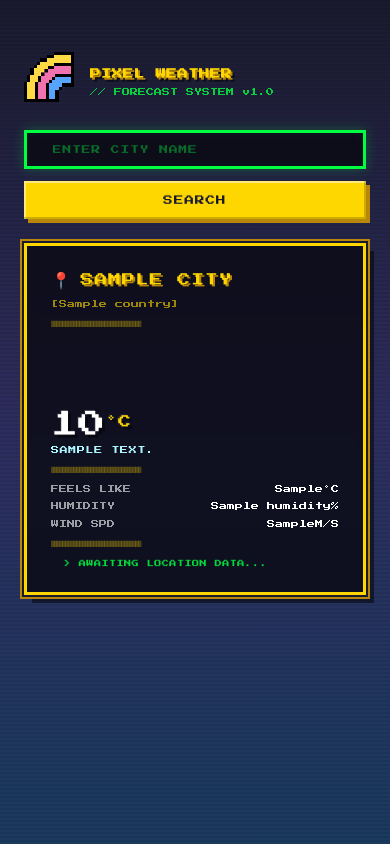
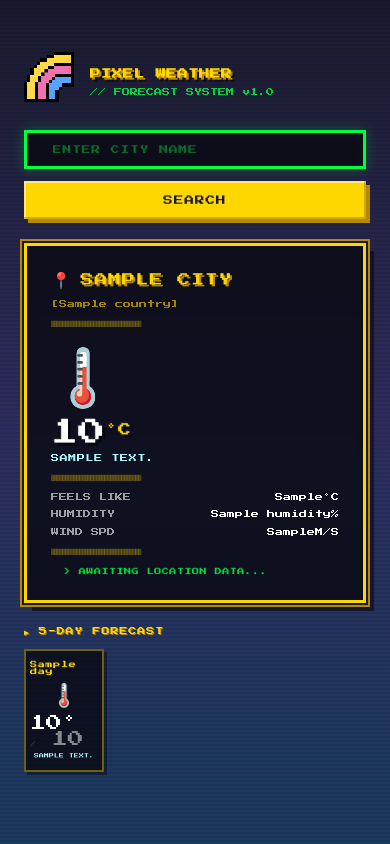
Before and after one commit to eepyllama/pixel-weather, a Flask app: template templates/index.html in a window 390 px wide. Run offline with Flask 3, Linux system fonts and the light colour scheme; the template is opened without the code that fills it: most values are stand-ins (such as "Sample title", 1, 10 or a date in 2020).

Commit message:
Add 5-day forecast with daily summaries

```diff
--- a/static/css/style.css
+++ b/static/css/style.css
@@ -377,30 +377,16 @@ body {
 
 /* Hide the raw icon code — JS replaces it with an emoji */
 .pixel-weather-icon {
-    font-size: 0;          /* hides the "01d" text */
-    width: 56px;
-    height: 56px;
+    font-size: 3.5rem;        /* was 0 — that was the bug hiding emoji */
+    width: 64px;
+    height: 64px;
     display: flex;
     align-items: center;
     justify-content: center;
+    image-rendering: pixelated;
+    line-height: 1;
 }
 
-/* JS will set this class to show the right emoji at full size */
-.pixel-weather-icon::before {
-    font-size: 3rem;
-    image-rendering: pixelated;
-}
-
-/* Condition-specific icon classes — set by JS */
-.icon-clear-day::before    { content: '☀️'; }
-.icon-clear-night::before  { content: '🌙'; }
-.icon-cloudy::before       { content: '⛅'; }
-.icon-overcast::before     { content: '☁️'; }
-.icon-drizzle::before      { content: '🌦️'; }
-.icon-rainy::before        { content: '🌧️'; }
-.icon-stormy::before       { content: '⛈️'; }
-.icon-snow::before         { content: '❄️'; }
-.icon-mist::before         { content: '🌫️'; }
 
 .temperature {
     font-size: 2.2rem;
@@ -500,3 +486,103 @@ body[data-mood="snow"] .weather-desc { color: #2a4a8a; }
     .stat-dots { display: none; } /* too cramped on tiny screens */
     .stat-row { justify-content: space-between; }
 }
+
+/* ── LAYER 11: 5-DAY FORECAST ───────────────────────────── */
+
+.forecast-section {
+    width: 100%;
+    animation: card-in 0.4s steps(4) forwards;
+    /* Slight delay so it appears after the main card */
+    animation-delay: 0.15s;
+    opacity: 0;
+    /* forwards keeps the final state after animation ends */
+}
+
+.forecast-header {
+    font-size: 0.5rem;
+    color: var(--gold);
+    letter-spacing: 0.12em;
+    margin-bottom: 0.75rem;
+    text-shadow: 1px 1px 0 var(--gold-dark);
+}
+
+.forecast-grid {
+    display: grid;
+    /* 5 equal columns — one per day */
+    grid-template-columns: repeat(5, 1fr);
+    gap: 6px;
+}
+
+.forecast-card {
+    background: var(--card-bg);
+    border: 2px solid rgba(255, 215, 0, 0.4);
+    padding: 10px 4px;
+    display: flex;
+    flex-direction: column;
+    align-items: center;
+    gap: 6px;
+    box-shadow: 3px 3px 0 rgba(0,0,0,0.4);
+    transition: border-color 0.1s, transform 0.1s;
+    cursor: default;
+}
+
+.forecast-card:hover {
+    border-color: var(--gold);
+    transform: translateY(-3px);
+    box-shadow: 3px 6px 0 rgba(0,0,0,0.4);
+}
+
+.forecast-day {
+    font-size: 0.45rem;
+    color: var(--gold);
+    letter-spacing: 0.08em;
+}
+
+.forecast-icon {
+    font-size: 1.4rem;
+    image-rendering: pixelated;
+    height: 28px;
+    display: flex;
+    align-items: center;
+}
+
+.forecast-temps {
+    display: flex;
+    align-items: baseline;
+    gap: 2px;
+    font-size: 0.38rem;
+}
+
+.temp-high {
+    color: var(--white);
+}
+
+.temp-divider {
+    color: rgba(255,255,255,0.3);
+    font-size: 0.35rem;
+}
+
+.temp-low {
+    color: rgba(255,255,255,0.5);
+}
+
+.forecast-desc {
+    font-size: 0.3rem;
+    color: var(--ice-blue);
+    text-align: center;
+    line-height: 1.4;
+    letter-spacing: 0.04em;
+}
+
+/* On small screens — scroll horizontally rather than squish */
+@media (max-width: 420px) {
+    .forecast-grid {
+        grid-template-columns: repeat(5, 80px);
+        overflow-x: auto;
+        padding-bottom: 8px;
+    }
+
+    .forecast-section {
+        overflow-x: auto;
+    }
+}
--- a/static/js/main.js
+++ b/static/js/main.js
@@ -1,11 +1,5 @@
-// Phase 3: Dynamic behaviour will live here
 // ============================================================
-// PIXEL WEATHER — MOOD ENGINE
-// Reads the weather icon code, applies the correct:
-//   - background scene class
-//   - body data-mood attribute
-//   - pixel icon class
-//   - flavour message
+// PIXEL WEATHER — MOOD ENGINE (fixed)
 // ============================================================
 
 const ICON_TO_MOOD = {
@@ -20,78 +14,58 @@ const ICON_TO_MOOD = {
     '50d': 'mist',    '50n': 'night',
 };
 
-const ICON_TO_CLASS = {
-    '01d': 'icon-clear-day',
-    '01n': 'icon-clear-night',
-    '02d': 'icon-cloudy',    '02n': 'icon-cloudy',
-    '03d': 'icon-overcast',  '03n': 'icon-overcast',
-    '04d': 'icon-overcast',  '04n': 'icon-overcast',
-    '09d': 'icon-drizzle',   '09n': 'icon-drizzle',
-    '10d': 'icon-rainy',     '10n': 'icon-rainy',
-    '11d': 'icon-stormy',    '11n': 'icon-stormy',
-    '13d': 'icon-snow',      '13n': 'icon-snow',
-    '50d': 'icon-mist',      '50n': 'icon-mist',
+const ICON_TO_EMOJI = {
+    '01d': '☀️',  '01n': '🌙',
+    '02d': '⛅',  '02n': '☁️',
+    '03d': '☁️',  '03n': '☁️',
+    '04d': '☁️',  '04n': '☁️',
+    '09d': '🌦️', '09n': '🌧️',
+    '10d': '🌧️', '10n': '🌧️',
+    '11d': '⛈️', '11n': '⛈️',
+    '13d': '❄️',  '13n': '❄️',
+    '50d': '🌫️', '50n': '🌫️',
 };
 
 const MOOD_MESSAGES = {
-    sunny:  '> CLEAR SKIES. PERFECT VISIBILITY. ADVENTURE AWAITS.',
-    cloudy: '> OVERCAST. KEEP YOUR COMPASS CLOSE.',
-    rainy:  '> RAINFALL DETECTED. SEEK SHELTER OR SAIL THROUGH.',
-    stormy: '> STORM WARNING. ALL HANDS ON DECK.',
-    snow:   '> SNOWFALL ACTIVE. TREAD CAREFULLY, TRAVELLER.',
-    night:  '> NIGHT MODE. STARS ARE YOUR NAVIGATION.',
-    mist:   '> LOW VISIBILITY. PROCEED WITH CAUTION.',
-    default:'> AWAITING LOCATION DATA...',
+    sunny:   '> CLEAR SKIES. PERFECT VISIBILITY.',
+    cloudy:  '> OVERCAST. KEEP YOUR COMPASS CLOSE.',
+    rainy:   '> RAINFALL DETECTED. SEEK SHELTER.',
+    stormy:  '> STORM WARNING. ALL HANDS ON DECK.',
+    snow:    '> SNOWFALL ACTIVE. TREAD CAREFULLY.',
+    night:   '> NIGHT MODE. STARS ARE YOUR GUIDE.',
+    mist:    '> LOW VISIBILITY. PROCEED WITH CAUTION.',
+    default: '> AWAITING LOCATION DATA...',
 };
 
-// All possible mood class names — we remove all before adding one
-const ALL_MOODS = ['mood-sunny','mood-cloudy','mood-rainy',
-                   'mood-stormy','mood-snow','mood-night',
-                   'mood-mist','mood-default'];
+const ALL_MOOD_CLASSES = [
+    'mood-sunny','mood-cloudy','mood-rainy',
+    'mood-stormy','mood-snow','mood-night',
+    'mood-mist','mood-default'
+];
 
-function applyMood() {
-    const iconCode  = document.body.dataset.weather;
-    const bgScene   = document.getElementById('bgScene');
-    const iconBox   = document.getElementById('pixelIcon');
-    const msgText   = document.getElementById('messageText');
+// Typewriter — cancels any previous run via a closure flag
+// Each call creates a new 'active' flag; old intervals
+// check the flag and stop themselves automatically
+function typewriter(el, text, speed) {
+    // Clear immediately so old text never shows doubled
+    el.textContent = '';
 
-    // Determine mood — fallback to 'default' if icon not recognised
-    const mood = ICON_TO_MOOD[iconCode] || 'default';
+    let i = 0;
 
-    // 1. Update body data-mood (used by CSS snow overrides)
-    document.body.dataset.mood = mood;
+    // Using a named function instead of anonymous arrow
+    // so we can cancel cleanly
+    let cancelled = false;
 
-    // 2. Switch background scene class
-    if (bgScene) {
-        ALL_MOODS.forEach(cls => bgScene.classList.remove(cls));
-        bgScene.classList.add(`mood-${mood}`);
+    // Cancel any previous typewriter on this element
+    // by storing a cancel function on the element itself
+    if (el._cancelTypewriter) {
+        el._cancelTypewriter();
     }
 
-    // 3. Apply pixel icon class
-    if (iconBox) {
-        // Remove all existing icon classes
-        iconBox.className = 'pixel-weather-icon';
-        const iconClass = ICON_TO_CLASS[iconCode];
-        if (iconClass) {
-            iconBox.classList.add(iconClass);
-        }
-    }
-
-    // 4. Set the flavour message with typewriter effect
-    if (msgText) {
-        const message = MOOD_MESSAGES[mood] || MOOD_MESSAGES.default;
-        typewriter(msgText, message, 40);
-    }
-}
-
-// Typewriter effect — prints text one character at a time.
-// 'el' is the DOM element, 'text' is the full string,
-// 'speed' is milliseconds per character.
-function typewriter(el, text, speed) {
-    el.textContent = '';
-    let i = 0;
+    el._cancelTypewriter = () => { cancelled = true; };
 
     function tick() {
+        if (cancelled) return;
         if (i < text.length) {
             el.textContent += text[i];
             i++;
@@ -102,5 +76,52 @@ function typewriter(el, text, speed) {
     tick();
 }
 
-// Run everything once the page DOM is ready
-document.addEventListener('DOMContentLoaded', applyMood);
+function applyMood() {
+    const iconCode = document.body.dataset.weather;
+    const bgScene  = document.getElementById('bgScene');
+    const msgText  = document.getElementById('messageText');
+
+    const mood = ICON_TO_MOOD[iconCode] || 'default';
+
+    // 1. Update body data-mood
+    document.body.dataset.mood = mood;
+
+    // 2. Switch background class
+    if (bgScene) {
+        ALL_MOOD_CLASSES.forEach(c => bgScene.classList.remove(c));
+        bgScene.classList.add(`mood-${mood}`);
+    }
+
+    // 3. Typewriter message — single call, self-cancelling
+    if (msgText) {
+        const message = MOOD_MESSAGES[mood] || MOOD_MESSAGES.default;
+        typewriter(msgText, message, 45);
+    }
+}
+
+function applyWeatherIcon() {
+    const iconCode = document.body.dataset.weather;
+    const iconBox  = document.getElementById('pixelIcon');
+
+    if (iconBox && iconCode) {
+        const emoji = ICON_TO_EMOJI[iconCode] || '🌡️';
+        // Set textContent directly — no CSS ::before trickery
+        // This is simpler and more reliable across browsers
+        iconBox.textContent = emoji;
+    }
+}
+
+function applyForecastIcons() {
+    const cards = document.querySelectorAll('.forecast-icon');
+    cards.forEach(el => {
+        const code = el.dataset.icon;
+        el.textContent = ICON_TO_EMOJI[code] || '🌡️';
+    });
+}
+
+// ONE single DOMContentLoaded listener — the root fix for the double bug
+document.addEventListener('DOMContentLoaded', function() {
+    applyMood();
+    applyWeatherIcon();
+    applyForecastIcons();
+});
--- a/templates/index.html
+++ b/templates/index.html
@@ -107,7 +107,11 @@
                 -->
                 <div class="weather-icon-box" id="weatherIconBox">
                     <div class="pixel-weather-icon" id="pixelIcon">
-                        {{ weather.icon }}
+                        <!--
+                        Leave this empty — JavaScript fills it via
+                        applyWeatherIcon() using the body's data-weather attribute.
+                        We never render the raw icon code into the HTML.
+                        -->
                     </div>
                 </div>
 
@@ -153,6 +157,40 @@
         </section>
         {% endif %}
 
+        <!------------------5 DAY FORECAST----------------->
+        {% if forecast %}
+        <section class ="forecast-section">
+
+            <div class="forecast-header">
+                ▶ 5-DAY FORECAST
+            </div>
+
+            <div class="forecast-grid">
+                {% for day in forecast %}
+                <div class = "forecast-card">
+
+                    <div class="forecast-day">{{day.day}}</div>
+
+                    <div class="forecast-icon" data-icon ="{{day.icon}}">
+                        <!-- JS fills this with the right emoji -->
+                    </div>
+
+                    <div class="forecast temps">
+                        <span class="temp-high">{{day.max_temp}}°</span>
+                        <span class="temp-divider">/</span>
+                        <span class="temp-low">{{day.min_temp}}</span>
+                    </div>
+
+                    <div class="forecast-desc">
+                        {{day.description | upper | truncate(12, true, '')}}
+                    </div>
+
+                </div>
+                {% endfor %}
+            </div>
+        </section>
+        {% endif %}
+
     </main>
 
     <script src="{{ url_for('static', filename='js/main.js') }}"></script>
```
Also changed, not shown: routes/weather_routes.py (+11 -5 lines), services/weather_service.py (+96 -0 lines).
